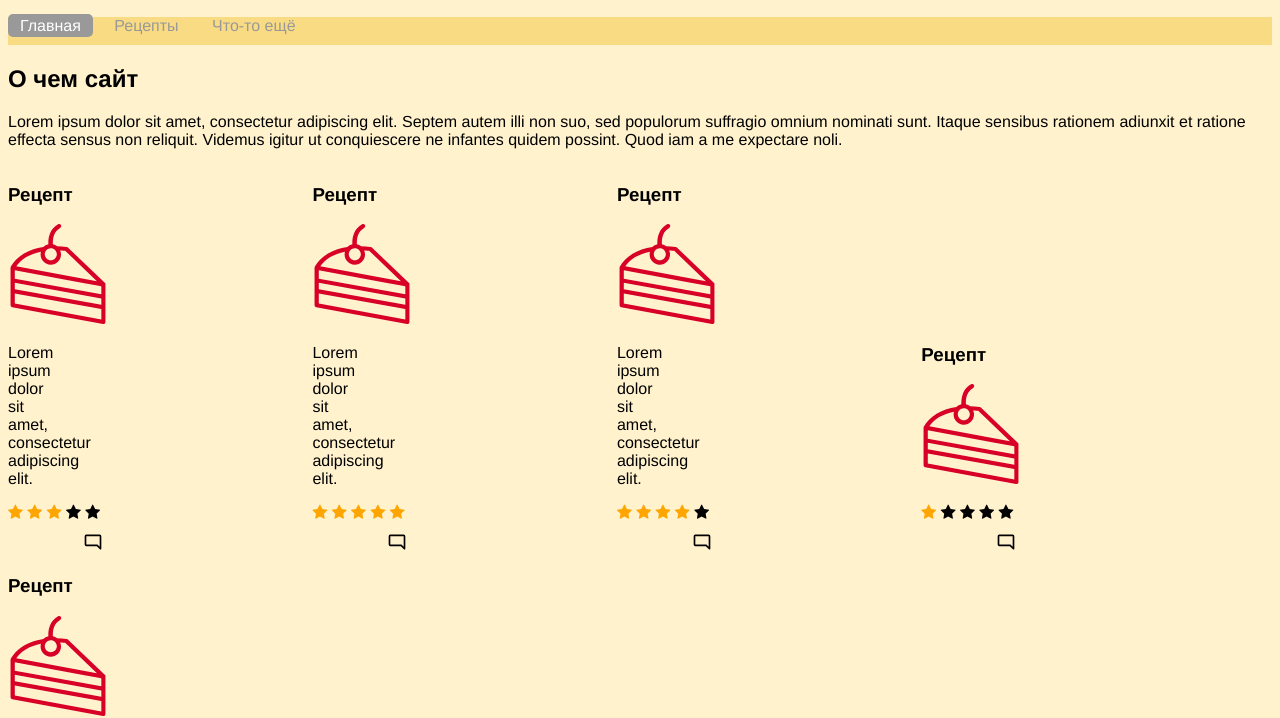
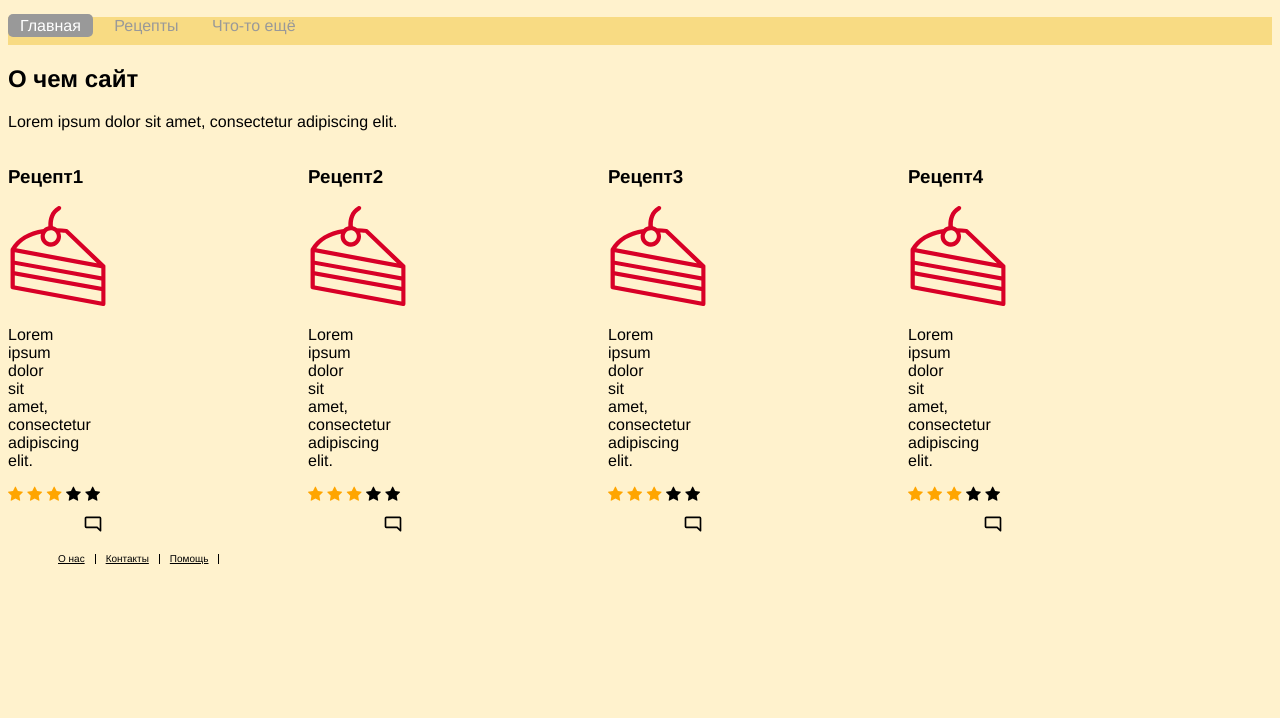
Before and after one commit to ElviraHoward/adaptivehtml, a plain HTML site: page index.html in a window 1280 px wide. Shown: the part 115-833 px from the top of the page. After the commit the page ends 800 px from the top, so only its background shows below. Drawn offline with nearby package versions, Linux system fonts and the light colour scheme.

Commit message:
fix vue v-for

```diff
--- a/index.html
+++ b/index.html
@@ -30,9 +30,10 @@
 </nav>
 <div id="app">
     <h2>О чем сайт</h2>
-    <p v-for="item in content"> {{item.description}} </p>
+    <p> Lorem ipsum dolor sit amet, consectetur adipiscing elit. </p>
     <div class="tvshow" v-for="item in content">
-        <h3>Рецепт</h3>
+        <div class="item">
+        <h3>{{item.name}}</h3>
         <img src="img/cake.svg" class="thumbnail">
         <p class="showdescription">{{item.recipe}}</p>
 
@@ -43,50 +44,7 @@
         <span class="fa fa-star"></span>
         <div>
         <img src="img/if_icon-comment_2867882.svg" class="comment"></div>
-    </div>
-    <div class="tvshow">
-        <h3>Рецепт</h3>
-        <img src="img/cake.svg" class="thumbnail">
-        <p class="showdescription">Lorem ipsum dolor sit amet, consectetur adipiscing elit.</p>
-        <span class="fa fa-star checked"></span>
-        <span class="fa fa-star checked"></span>
-        <span class="fa fa-star checked"></span>
-        <span class="fa fa-star checked"></span>
-        <span class="fa fa-star checked"></span>
-        <div><img src="img/if_icon-comment_2867882.svg" class="comment"></div>
-    </div>
-    <div class="tvshow">
-        <h3>Рецепт</h3>
-        <img src="img/cake.svg" class="thumbnail">
-        <p class="showdescription">Lorem ipsum dolor sit amet, consectetur adipiscing elit.</p>
-        <span class="fa fa-star checked"></span>
-        <span class="fa fa-star checked"></span>
-        <span class="fa fa-star checked"></span>
-        <span class="fa fa-star checked"></span>
-        <span class="fa fa-star"></span>
-        <div><img src="img/if_icon-comment_2867882.svg" class="comment"></div>
-    </div>
-    <div class="tvshow">
-        <h3>Рецепт</h3>
-        <img src="img/cake.svg" class="thumbnail">
-        <p class="showdescription"></p>
-        <span class="fa fa-star checked"></span>
-        <span class="fa fa-star "></span>
-        <span class="fa fa-star "></span>
-        <span class="fa fa-star "></span>
-        <span class="fa fa-star"></span>
-        <div><img src="img/if_icon-comment_2867882.svg" class="comment"></div>
-    </div>
-    <div class="tvshow">
-        <h3>Рецепт</h3>
-        <img src="img/cake.svg" class="thumbnail">
-        <p class="showdescription">Lorem ipsum dolor sit amet, consectetur adipiscing elit.</p>
-        <span class="fa fa-star checked"></span>
-        <span class="fa fa-star checked"></span>
-        <span class="fa fa-star "></span>
-        <span class="fa fa-star "></span>
-        <span class="fa fa-star"></span>
-        <div><img src="img/if_icon-comment_2867882.svg" class="comment"></div>
+        </div>
     </div>
 </div>
 <footer>
@@ -106,10 +64,16 @@
         el: '#app',
         data: {
             content: [{
-                description: 'Lorem ipsum dolor sit amet, consectetur adipiscing elit. Septem autem illi non suo, sed populorum suffragio\n' +
-                '        omnium\n' +
-                '        nominati sunt. Itaque sensibus rationem adiunxit et ratione effecta sensus non reliquit. Videmus igitur ut\n' +
-                '        conquiescere ne infantes quidem possint. Quod iam a me expectare noli.',
+                name:'Рецепт1',
+                recipe: 'Lorem ipsum dolor sit amet, consectetur adipiscing elit.'
+            }, {
+                name:'Рецепт2',
+                recipe: 'Lorem ipsum dolor sit amet, consectetur adipiscing elit.'
+            }, {
+                name:'Рецепт3',
+                recipe: 'Lorem ipsum dolor sit amet, consectetur adipiscing elit.'
+            }, {
+                name:'Рецепт4',
                 recipe: 'Lorem ipsum dolor sit amet, consectetur adipiscing elit.'
             }]
         }
--- a/style.css
+++ b/style.css
@@ -127,12 +127,10 @@ footer {
     border-radius: 5px;
 }
 
-/* right nav */
 .nav.right ul {
     text-align: right;
 }
 
-/* center nav */
 .nav.center ul {
     text-align: center;
 }
```
